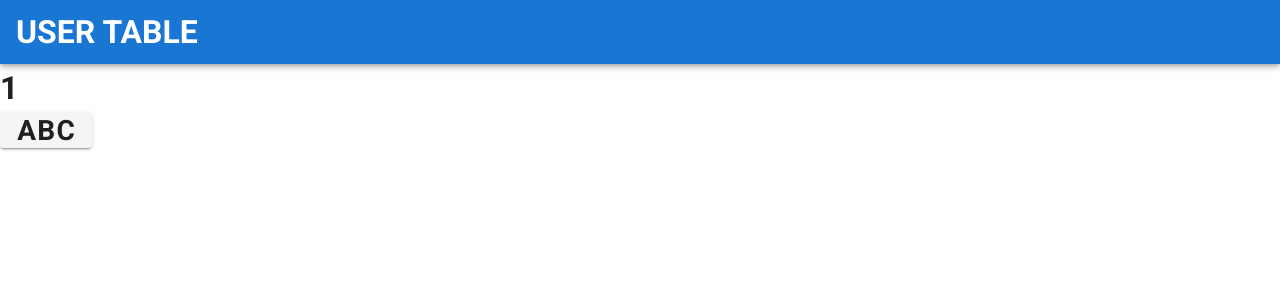
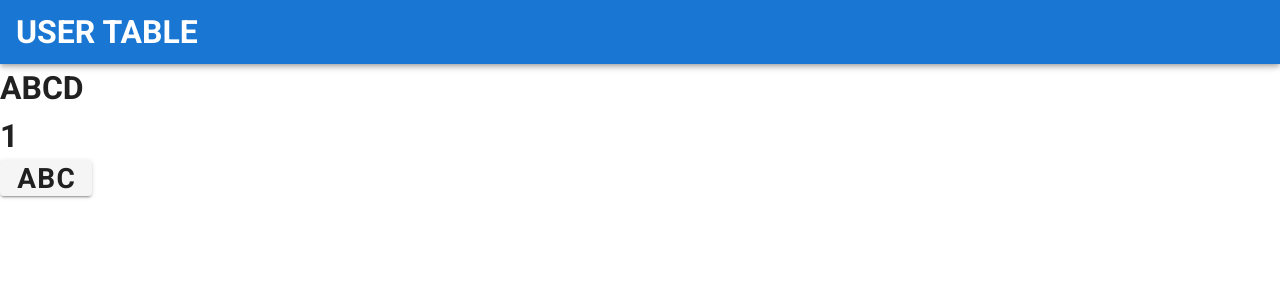
Before and after one commit to AnkitKr625/vuex-practice, a Vue app: page / in a window 1280 px wide. Shown: the top 300 px of the page. Built offline with nearby package versions, Linux system fonts and the light colour scheme.

Commit message:
Learning Stash

```diff
--- a/src/App.vue
+++ b/src/App.vue
@@ -11,6 +11,7 @@
     </v-app-bar>
 
     <v-main>
+      <ABC/>
       <Counter/>
     </v-main>
   </v-app>
@@ -18,12 +19,14 @@
 
 <script>
 import Counter from './components/Counter';
+import ABC from './components/ABC';
 
 export default {
   name: 'App',
 
   components: {
     Counter,
+    ABC,
   },
 
   data: () => ({
--- /dev/null
+++ b/src/components/ABC.vue
@@ -0,0 +1,11 @@
+<template>
+  <div>
+    <h1>ABCD</h1>
+  </div>
+</template>
+
+<script>
+export default ({
+  name:"ABC",
+})
+</script>
```
